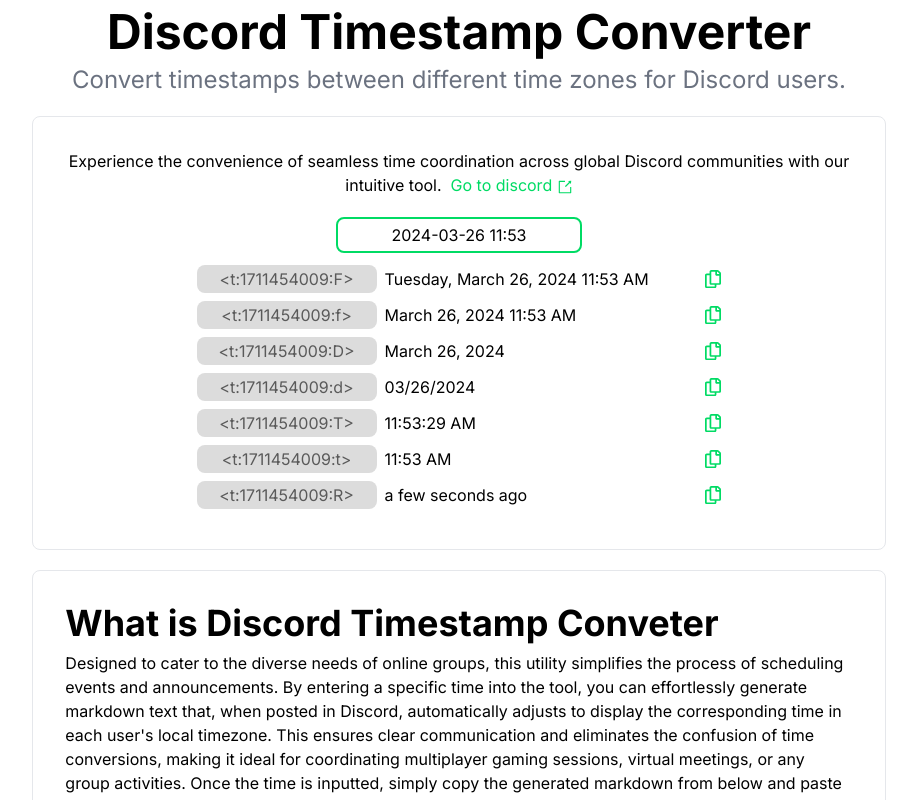
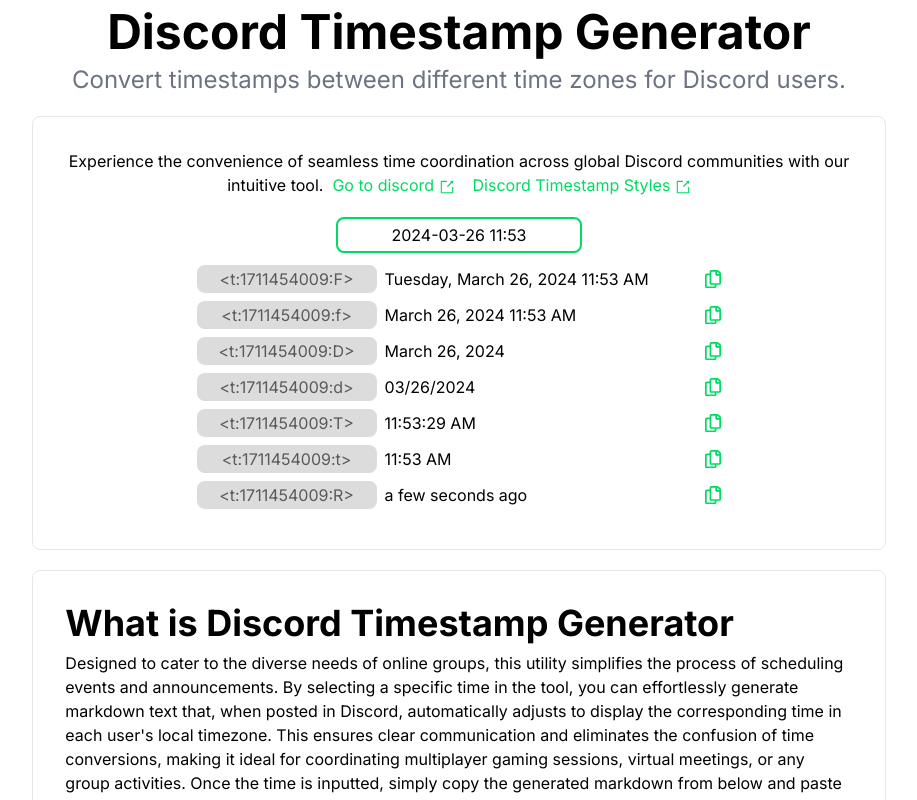
Before and after one commit to hadeshe93/discord-timestamp, a Next.js app: page / in a window 1280 px wide. Shown: the top 800 px of the page, without its empty margins (181-1098 px from the left). Built offline with nearby package versions, Linux system fonts and the light colour scheme.

Commit message:
feat: replace keyword and increase forward links

```diff
--- a/app/layout.tsx
+++ b/app/layout.tsx
@@ -6,7 +6,7 @@
 const inter = Inter({ subsets: ["latin"] });
 
 export const metadata: Metadata = {
-  title: "Discord Timestamp Converter",
+  title: "Discord Timestamp Generator",
   description: "Automatically convert dates and times to the Discord timestamp format for displaying times in everyone's local timezone.",
   icons: {
     icon: {
--- a/app/page.tsx
+++ b/app/page.tsx
@@ -5,7 +5,7 @@
   return (
     <>
       <header className="text-center mt-2">
-        <h1 className="text-5xl font-bold mb-2">Discord Timestamp Converter</h1>
+        <h1 className="text-5xl font-bold mb-2">Discord Timestamp Generator</h1>
         <p className="text-2xl text-gray-500">Convert timestamps between different time zones for Discord users.</p>
       </header>
       {/* 实现 */}
@@ -14,16 +14,18 @@
         tool. &nbsp;
         <a className='manual-link' rel='external' href='https://discord.com' target='_blank'>
           Go to discord <IconExternalLink className='text-sm' />
-        </a>
-        <br />
+        </a>&nbsp;&nbsp;&nbsp;&nbsp;
+        <a className='manual-link' rel='external' href='https://discord.com/developers/docs/reference#message-formatting-timestamp-styles' target='_blank'>
+          Discord Timestamp Styles <IconExternalLink className='text-sm' />
+        </a><br />
         <TimestampInteractor />
       </article>
       {/* 解释 */}
       <article className="article-block mt-5">
-        <h2 className="text-4xl font-bold mb-2">What is Discord Timestamp Conveter</h2>
+        <h2 className="text-4xl font-bold mb-2">What is Discord Timestamp Generator</h2>
         <p>
           Designed to cater to the diverse needs of online groups, this utility simplifies the process of scheduling
-          events and announcements. By entering a specific time into the tool, you can effortlessly generate markdown
+          events and announcements. By selecting a specific time in the tool, you can effortlessly generate markdown
           text that, when posted in Discord, automatically adjusts to display the corresponding time in each user&apos;s
           local timezone. This ensures clear communication and eliminates the confusion of time conversions, making it
           ideal for coordinating multiplayer gaming sessions, virtual meetings, or any group activities. Once the time
```
